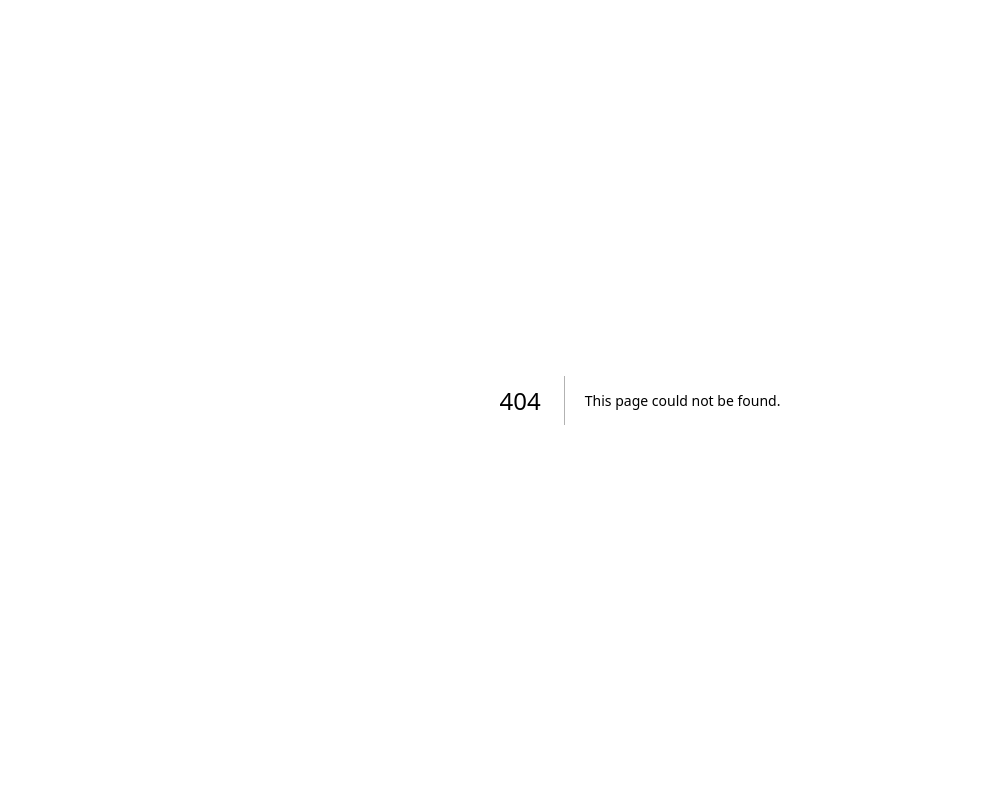
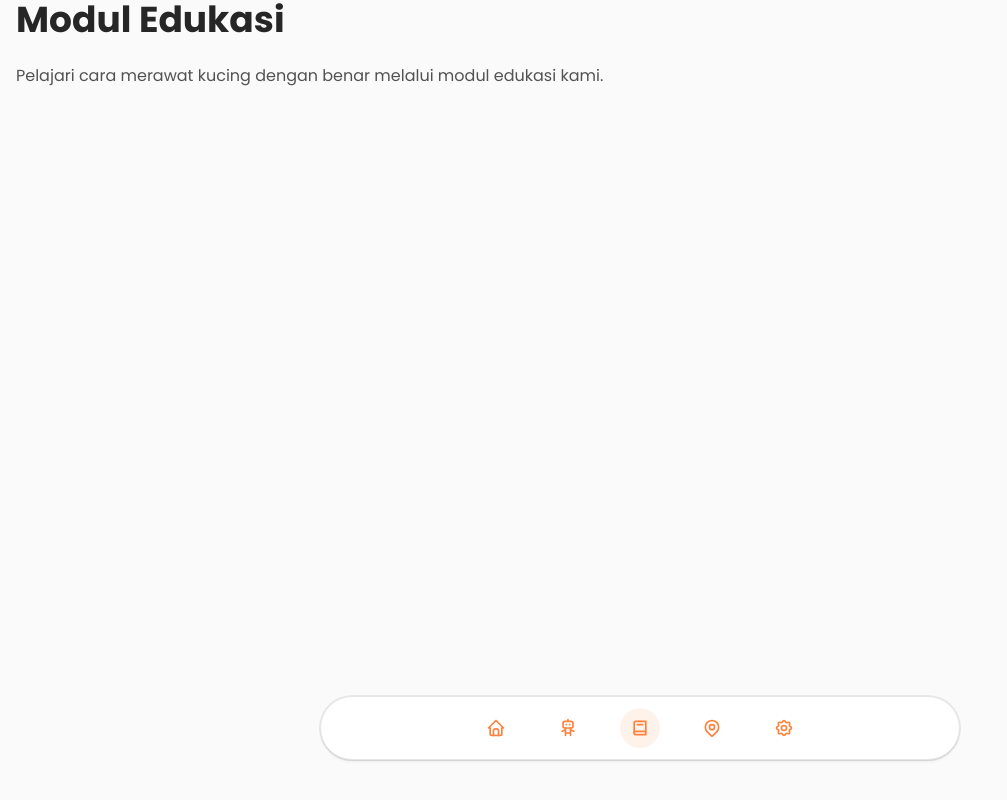
Before and after one commit to Hidayattt24/PURRPAL, a Next.js app: page /main/modul in a window 1280 px wide. Before the commit this address had no page. Shown: the whole page, without its empty margins (0-1007 px from the left). Built offline with nearby package versions, Linux system fonts and the light colour scheme.

Commit message:
feat : add navbar in main dashboard

```diff
--- /dev/null
+++ b/src/app/main/ai/page.tsx
@@ -0,0 +1,10 @@
+"use client";
+
+export default function AIPage() {
+  return (
+    <div className="container mx-auto px-4">
+      <h1 className="text-4xl font-bold text-neutral-800 mb-6">PurrPal AI</h1>
+      <p className="text-neutral-600">Deteksi penyakit kucing menggunakan AI.</p>
+    </div>
+  );
+}
--- /dev/null
+++ b/src/app/main/home/page.tsx
@@ -0,0 +1,10 @@
+"use client";
+
+export default function HomePage() {
+  return (
+    <div className="container mx-auto px-4">
+      <h1 className="text-4xl font-bold text-neutral-800 mb-6">Portal Komunitas</h1>
+      <p className="text-neutral-600">Selamat datang di Portal Komunitas PurrPal!</p>
+    </div>
+  );
+}
--- /dev/null
+++ b/src/app/main/layout.tsx
@@ -0,0 +1,177 @@
+"use client";
+
+import { cn } from "@/lib/utils";
+import {
+  IconHome,
+  IconRobot,
+  IconBook2,
+  IconMapPin,
+  IconSettings,
+} from "@tabler/icons-react";
+import {
+  AnimatePresence,
+  MotionValue,
+  motion,
+  useMotionValue,
+  useSpring,
+  useTransform,
+} from "framer-motion";
+import { useRef, useState } from "react";
+import { usePathname, useRouter } from "next/navigation";
+
+const navItems = [
+  {
+    name: "Portal Komunitas",
+    icon: <IconHome className="w-5 h-5 text-[#FF823C]" />,
+    href: "/main/home",
+  },
+  {
+    name: "PurrPal AI",
+    icon: <IconRobot className="w-5 h-5 text-[#FF823C]" />,
+    href: "/main/ai",
+  },
+  {
+    name: "Modul Edukasi",
+    icon: <IconBook2 className="w-5 h-5 text-[#FF823C]" />,
+    href: "/main/modul",
+  },
+  {
+    name: "Direktori Layanan",
+    icon: <IconMapPin className="w-5 h-5 text-[#FF823C]" />,
+    href: "/main/map",
+  },
+  {
+    name: "Settings",
+    icon: <IconSettings className="w-5 h-5 text-[#FF823C]" />,
+    href: "/main/settings",
+  },
+];
+
+export default function DashboardLayout({
+  children,
+}: {
+  children: React.ReactNode;
+}) {
+  return (
+    <main className="min-h-screen bg-neutral-50">
+      <div className="pb-24">{children}</div>
+      <FloatingNavDesktop />
+      <FloatingNavMobile />
+    </main>
+  );
+}
+
+const FloatingNavDesktop = () => {
+  let mouseX = useMotionValue(Infinity);
+  const router = useRouter();
+  const pathname = usePathname();
+
+  return (
+    <motion.div
+      onMouseMove={(e) => mouseX.set(e.pageX)}
+      onMouseLeave={() => mouseX.set(Infinity)}
+      className="fixed bottom-10 left-1/2 -translate-x-1/2 h-16 w-[40rem] rounded-full border border-neutral-200 bg-white shadow-[0px_2px_3px_-1px_rgba(0,0,0,0.1),0px_1px_0px_0px_rgba(25,28,33,0.02),0px_0px_0px_1px_rgba(25,28,33,0.08)] z-50 hidden md:block"
+    >
+      <div className="flex h-full items-center justify-center gap-8">
+        {navItems.map((item) => (
+          <IconContainer
+            key={item.href}
+            mouseX={mouseX}
+            item={item}
+            pathname={pathname}
+            onClick={() => router.push(item.href)}
+          />
+        ))}
+      </div>
+    </motion.div>
+  );
+};
+
+const FloatingNavMobile = () => {
+  const router = useRouter();
+  const pathname = usePathname();
+
+  return (
+    <div className="fixed bottom-0 left-0 right-0 h-16 bg-white border-t border-neutral-200 z-50 md:hidden">
+      <div className="flex h-full items-center justify-around px-4">
+        {navItems.map((item) => (
+          <button
+            key={item.href}
+            onClick={() => router.push(item.href)}
+            className={cn(
+              "flex flex-col items-center justify-center gap-1 p-2 transition-colors",
+              pathname === item.href
+                ? "text-[#FF823C]"
+                : "text-neutral-600 hover:text-[#FF823C]"
+            )}
+          >
+            {item.icon}
+            <span className="text-xs font-medium">{item.name}</span>
+          </button>
+        ))}
+      </div>
+    </div>
+  );
+};
+
+function IconContainer({
+  mouseX,
+  item,
+  pathname,
+  onClick,
+}: {
+  mouseX: MotionValue;
+  item: {
+    name: string;
+    icon: React.ReactNode;
+    href: string;
+  };
+  pathname: string;
+  onClick: () => void;
+}) {
+  let ref = useRef<HTMLDivElement>(null);
+
+  let distance = useTransform(mouseX, (val) => {
+    let bounds = ref.current?.getBoundingClientRect() ?? { x: 0, width: 0 };
+    return val - bounds.x - bounds.width / 2;
+  });
+
+  let widthSync = useTransform(distance, [-100, 0, 100], [40, 60, 40]);
+  let width = useSpring(widthSync, { mass: 0.1, stiffness: 150, damping: 12 });
+
+  const [isHovered, setIsHovered] = useState(false);
+
+  return (
+    <motion.div
+      ref={ref}
+      style={{ width }}
+      className="aspect-square"
+    >
+      <button
+        onClick={onClick}
+        onMouseEnter={() => setIsHovered(true)}
+        onMouseLeave={() => setIsHovered(false)}
+        className={cn(
+          "relative flex h-full w-full items-center justify-center rounded-full transition-colors",
+          pathname === item.href
+            ? "bg-[#FF823C]/10 text-[#FF823C]"
+            : "hover:bg-neutral-100"
+        )}
+      >
+        <AnimatePresence>
+          {isHovered && (
+            <motion.span
+              initial={{ opacity: 0, y: -10 }}
+              animate={{ opacity: 1, y: 0 }}
+              exit={{ opacity: 0, y: -2 }}
+              className="absolute -bottom-12 left-1/2 -translate-x-1/2 rounded-md bg-neutral-800 px-3 py-2 text-sm text-white"
+            >
+              {item.name}
+            </motion.span>
+          )}
+        </AnimatePresence>
+        {item.icon}
+      </button>
+    </motion.div>
+  );
+}
--- /dev/null
+++ b/src/app/main/map/page.tsx
@@ -0,0 +1,10 @@
+"use client";
+
+export default function MapPage() {
+  return (
+    <div className="container mx-auto px-4">
+      <h1 className="text-4xl font-bold text-neutral-800 mb-6">Direktori Layanan</h1>
+      <p className="text-neutral-600">Temukan pet shop dan layanan perawatan kucing terdekat.</p>
+    </div>
+  );
+}
--- /dev/null
+++ b/src/app/main/modul/page.tsx
@@ -0,0 +1,10 @@
+"use client";
+
+export default function ModulPage() {
+  return (
+    <div className="container mx-auto px-4">
+      <h1 className="text-4xl font-bold text-neutral-800 mb-6">Modul Edukasi</h1>
+      <p className="text-neutral-600">Pelajari cara merawat kucing dengan benar melalui modul edukasi kami.</p>
+    </div>
+  );
+}
--- /dev/null
+++ b/src/app/main/settings/page.tsx
@@ -0,0 +1,10 @@
+"use client";
+
+export default function SettingsPage() {
+  return (
+    <div className="container mx-auto px-4">
+      <h1 className="text-4xl font-bold text-neutral-800 mb-6">Settings</h1>
+      <p className="text-neutral-600">Kelola pengaturan akun dan preferensi Anda.</p>
+    </div>
+  );
+}
```
